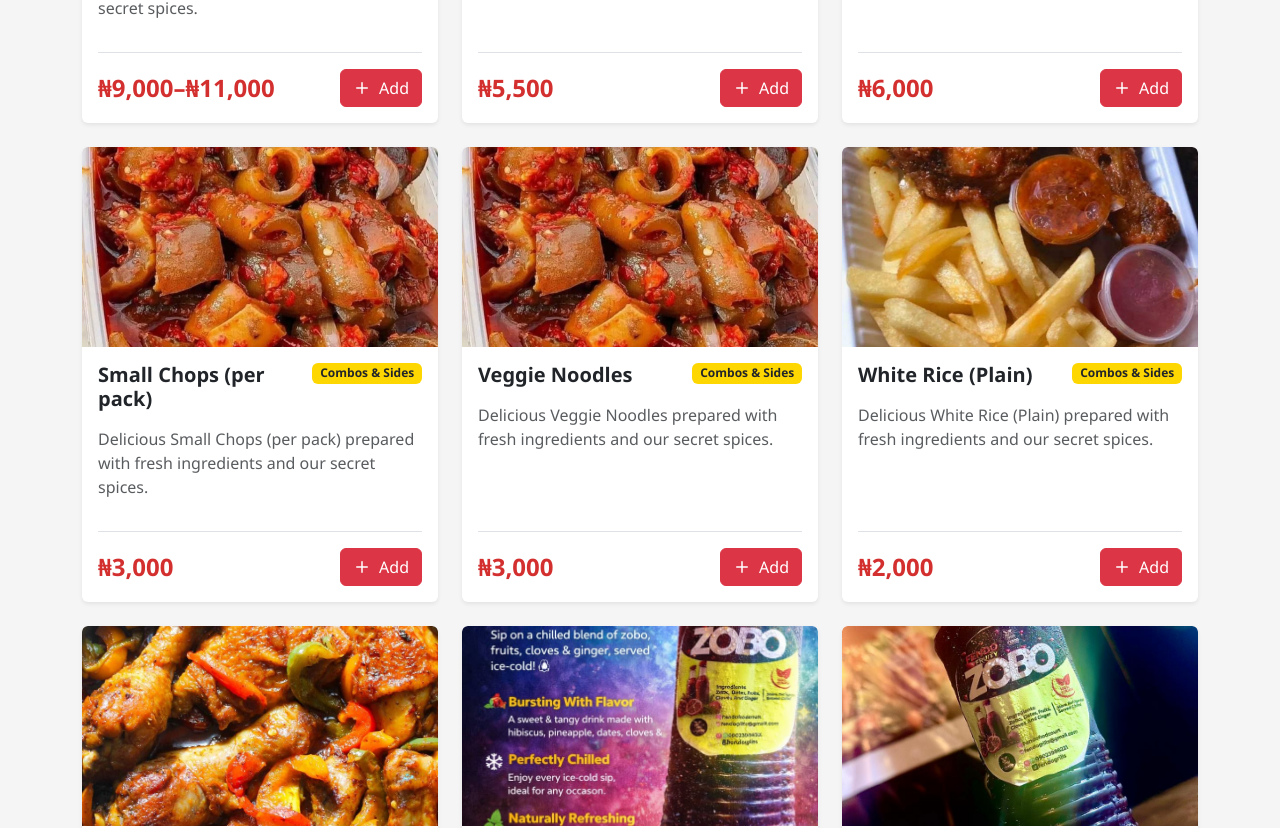
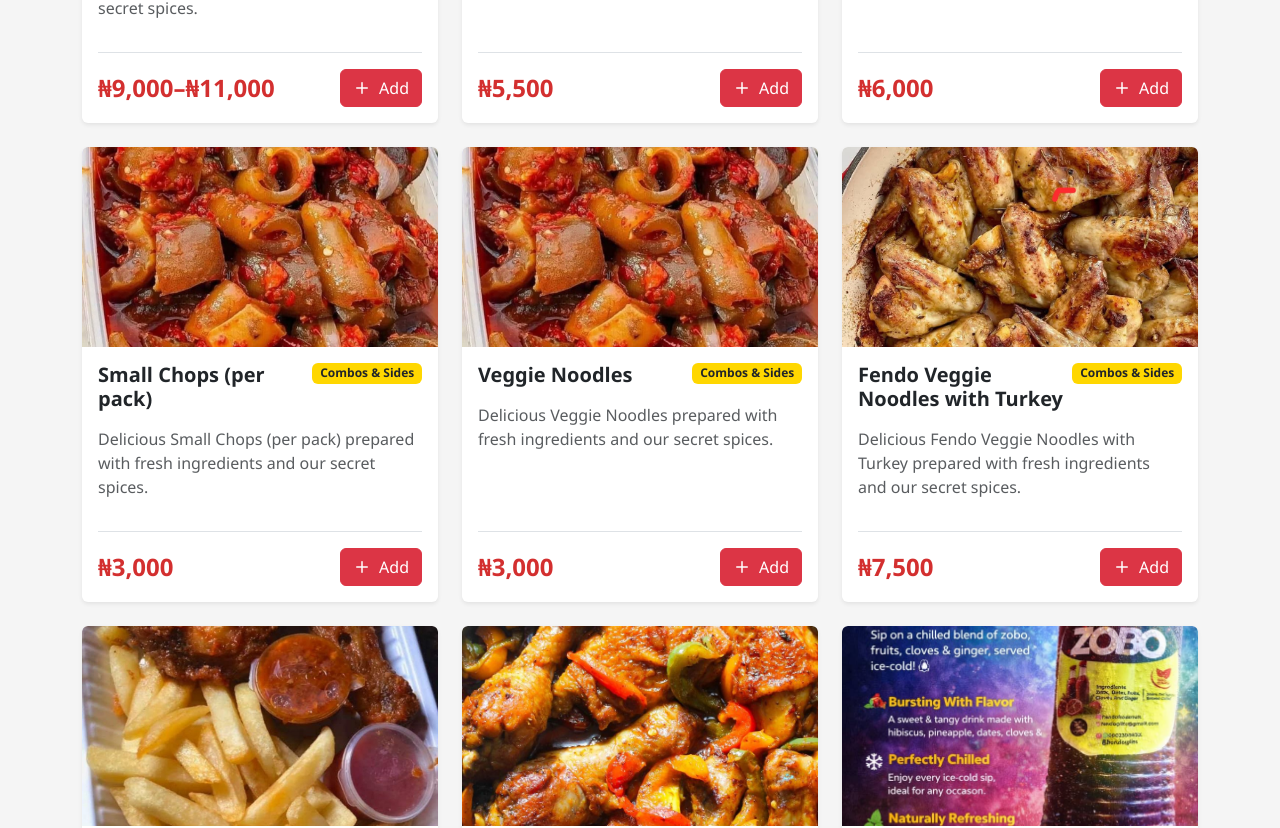
Before and after one commit to Nyerho/fendo, a React (Vite) app: page /menu in a window 1280 px wide. Shown: the part 2531-3359 px from the top of the page. Built offline with nearby package versions, Linux system fonts and the light colour scheme; no server answers.

Commit message:
Update-goat-meat-peppersoup-price-and-add-new-items

```diff
--- a/src/pages/Menu.jsx
+++ b/src/pages/Menu.jsx
@@ -18,6 +18,8 @@ import goatPepperSoupRiceImg from '../../images/WhatsApp Image 2026-04-23 at 15.
 import catfishPepperSoupHeadImg from '../../images/WhatsApp Image 2026-04-23 at 15.06.32.jpeg';
 import catfishPepperSoupCenterTailImg from '../../images/WhatsApp Image 2026-04-23 at 15.06.57.jpeg';
 import goatMeatPepperSoupImg from '../../images/WhatsApp Image 2026-04-23 at 15.07.13.jpeg';
+import veggieNoodlesTurkeyImg from '../../images/WhatsApp Image 2026-04-23 at 15.08.43.jpeg';
+import friedChickenWingsImg from '../../images/WhatsApp Image 2026-04-23 at 15.08.13.jpeg';
 
 const menuItems = [
   { id: 1, name: 'Fendo Shawarma Main (Chicken, Beef & Mix)', price: 6000, category: 'Shawarma', image: beefShawarmaImg },
@@ -30,7 +32,7 @@ const menuItems = [
   { id: 7, name: 'Barbecue Fish + Plantain Combo', price: 12000, priceText: '₦12,000+', category: 'Grilled Specials', image: catfishImg },
 
   { id: 8, name: 'Goat Meat Pepper Soup with White Rice', price: 5500, priceText: '₦5,500–₦7,000', category: 'Pepper Soup', image: goatPepperSoupRiceImg },
-  { id: 9, name: 'Goat Meat Pepper Soup', price: 5500, priceText: '₦5,500–₦7,000', category: 'Pepper Soup', image: goatMeatPepperSoupImg },
+  { id: 9, name: 'Goat Meat Pepper Soup', price: 4000, priceText: '₦4,000', category: 'Pepper Soup', image: goatMeatPepperSoupImg },
   { id: 10, name: 'Pepper Soup', price: 6500, priceText: '₦6,500–₦8,000', category: 'Pepper Soup', image: imgW_181028 },
   { id: 11, name: 'Catfish Pepper Soup (Head)', price: 4000, priceText: '₦4,000 (Head)', category: 'Pepper Soup', image: catfishPepperSoupHeadImg },
   { id: 12, name: 'Catfish Pepper Soup (Center & Tail)', price: 3500, priceText: '₦3,500 (Center & Tail)', category: 'Pepper Soup', image: catfishPepperSoupCenterTailImg },
@@ -47,6 +49,7 @@ const menuItems = [
   { id: 15, name: 'Turkey & Chips', price: 6000, category: 'Combos & Sides', image: imgW_181027 },
   { id: 16, name: 'Small Chops (per pack)', price: 3000, category: 'Combos & Sides', image: imgW_181121 },
   { id: 17, name: 'Veggie Noodles', price: 3000, category: 'Combos & Sides', image: imgW_181121 },
+  { id: 24, name: 'Fendo Veggie Noodles with Turkey', price: 7500, category: 'Combos & Sides', image: veggieNoodlesTurkeyImg },
   { id: 18, name: 'White Rice (Plain)', price: 2000, category: 'Combos & Sides', image: imgW_181119 },
   { id: 19, name: 'White Rice (with sauce or soup)', price: 3500, category: 'Combos & Sides', image: imgW_181028 },
 
@@ -54,6 +57,7 @@ const menuItems = [
   { id: 21, name: 'Smoothies', price: 2500, category: 'Drinks', image: imgW_181048 },
   { id: 22, name: 'Soft Drinks', price: 800, category: 'Drinks', image: imgW_181048 },
   { id: 23, name: 'Alcohol (varies)', price: 0, priceText: 'Varies', category: 'Drinks', image: imgW_181048, canAdd: false },
+  { id: 25, name: 'Fried Chicken Wings (per piece)', price: 2500, priceText: '₦2,500 per piece', category: 'Grilled Specials', image: friedChickenWingsImg },
 ];
 
 function Menu() {
```
